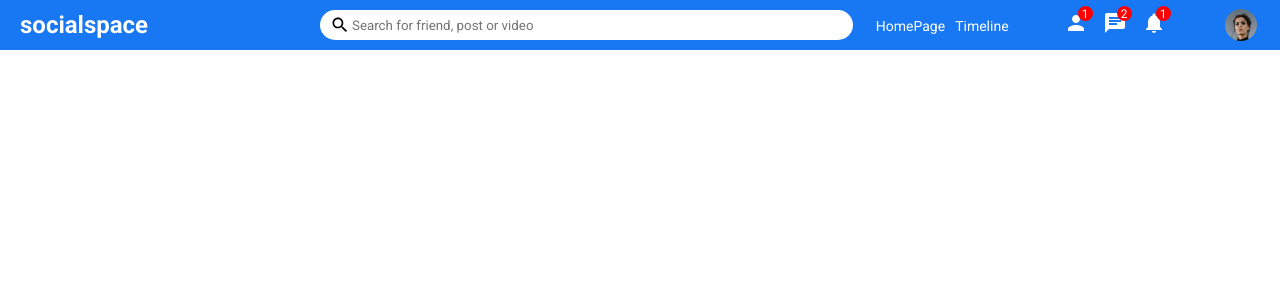
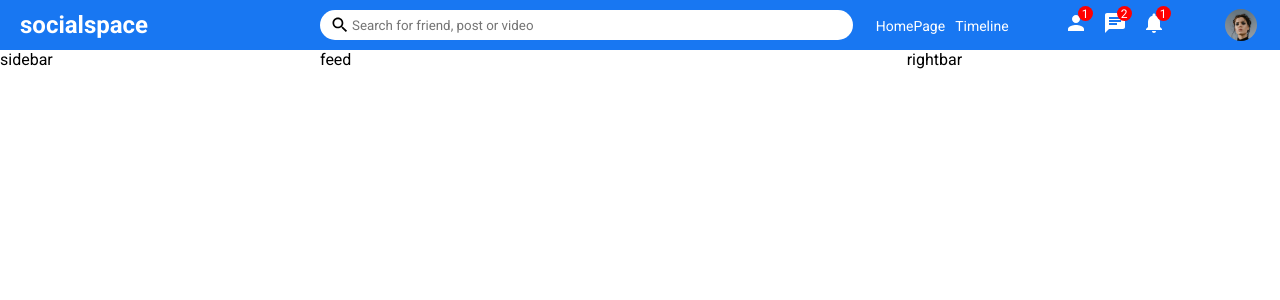
Before and after one commit to eneskaya12/social-media-app, a React (Create React App) app: page / in a window 1280 px wide. Shown: the top 300 px of the page. Built offline with nearby package versions, Linux system fonts and the light colour scheme.

Commit message:
feat(components): create body components, sidebar-feed-rightbar

```diff
--- /dev/null
+++ b/src/components/feed/Feed.jsx
@@ -0,0 +1,9 @@
+import "./feed.css"
+
+export default function Feed() {
+  return (
+    <div className="feed">
+      feed
+    </div>
+  )
+}
--- /dev/null
+++ b/src/components/feed/feed.css
@@ -0,0 +1,3 @@
+.feed{
+    flex: 5.5;
+}
--- /dev/null
+++ b/src/components/rightbar/Rightbar.jsx
@@ -0,0 +1,9 @@
+import "./rightbar.css"
+
+export default function Rightbar() {
+  return (
+    <div className="rightbar">
+      rightbar
+    </div>
+  )
+}
--- /dev/null
+++ b/src/components/rightbar/rightbar.css
@@ -0,0 +1,3 @@
+.rightbar{
+    flex: 3.5;
+}
--- /dev/null
+++ b/src/components/sidebar/Sidebar.jsx
@@ -0,0 +1,9 @@
+import "./sidebar.css"
+
+export default function Sidebar() {
+  return (
+    <div className="sidebar">
+      sidebar
+    </div>
+  )
+}
--- /dev/null
+++ b/src/components/sidebar/sidebar.css
@@ -0,0 +1,3 @@
+.sidebar{
+    flex: 3;
+}
--- a/src/pages/home/Home.js
+++ b/src/pages/home/Home.js
@@ -1,8 +1,19 @@
 import React from 'react'
 import Topbar from '../../components/topbar/Topbar'
+import Sidebar from '../../components/sidebar/Sidebar'
+import Feed from '../../components/feed/Feed'
+import Rightbar from '../../components/rightbar/Rightbar'
+import "./home.css"
 
 export default function Home() {
   return (
-    <Topbar/>
+    <>
+      <Topbar />
+      <div className='homeContainer'>
+        <Sidebar />
+        <Feed />
+        <Rightbar />
+      </div>
+    </>
   )
 }
--- a/src/pages/home/home.css
+++ b/src/pages/home/home.css
@@ -0,0 +1,4 @@
+.homeContainer{
+    display: flex;
+    width: 100%;
+}
```
